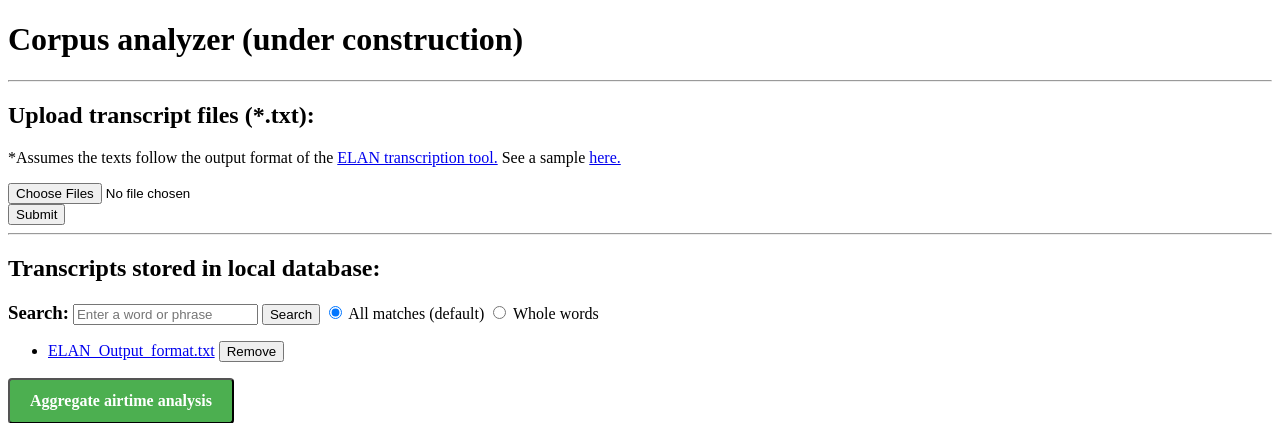
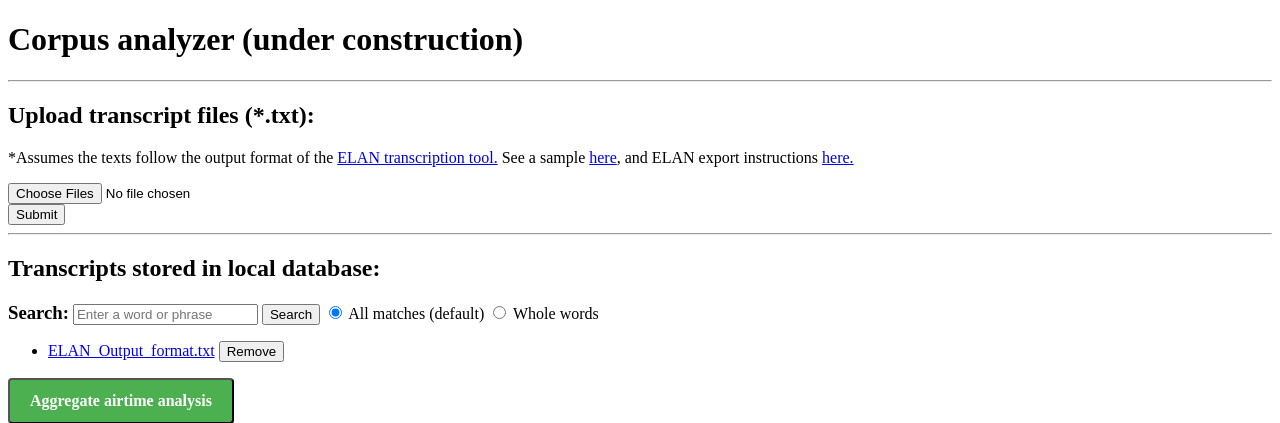
Before and after one commit to xinhuixu/corpus-analyzer, a Flask app: page / in a window 1280 px wide. Shown: the top 423 px of the page. Run offline with Flask 3, Linux system fonts and the light colour scheme.

Commit message:
elan instructions

```diff
--- a/templates/index.html
+++ b/templates/index.html
@@ -14,7 +14,9 @@
     <h2>Upload transcript files (*.txt):</h2>
     <p>*Assumes the texts follow the output format of the
         <a href="https://archive.mpi.nl/tla/elan" target="_blank">ELAN transcription tool.</a>
-        See a sample <a href="{{ url_for('static', filename='sample_transcript_1.txt') }}" target="_blank">here.</a></p>
+        See a sample <a href="{{ url_for('static', filename='sample_transcript_1.txt') }}" target="_blank">here</a>, and
+        ELAN export instructions <a href="https://docs.google.com/document/d/1_JPYczDaDtflKMWr0RIMK0ziqzmeqTPtrEgPCeQqt9Y/edit?usp=drive_link" target="_blank">here.</a>
+    </p>
     <form action="/process_transcript_upload" method="post" enctype="multipart/form-data">
 
         <input type="file" id="file" name="files" accept=".txt" multiple>
```
